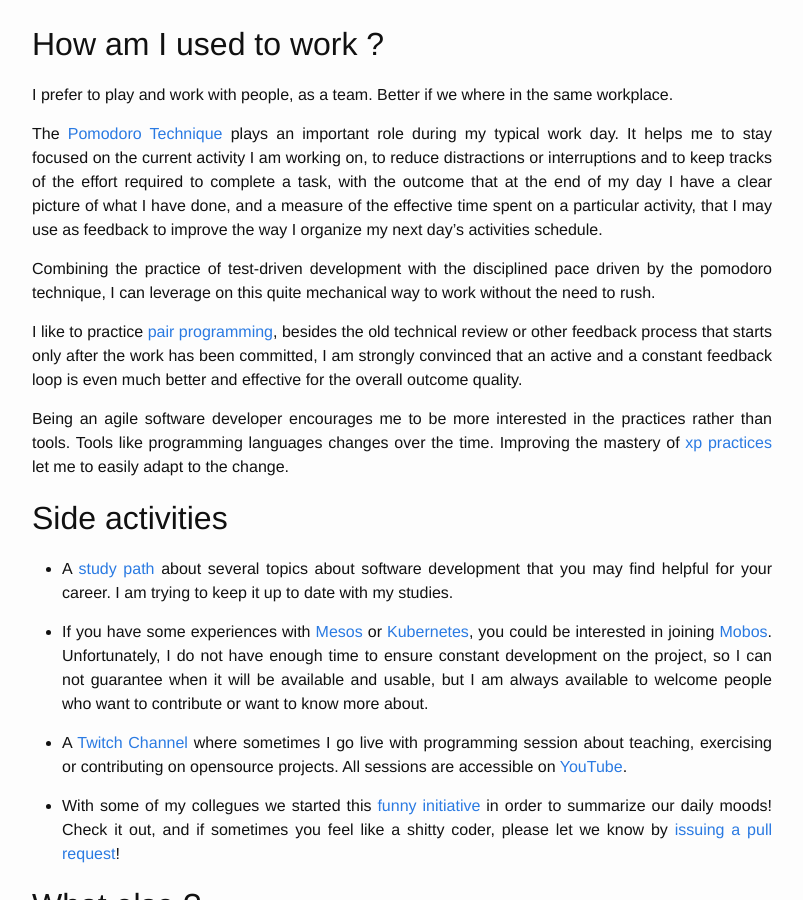
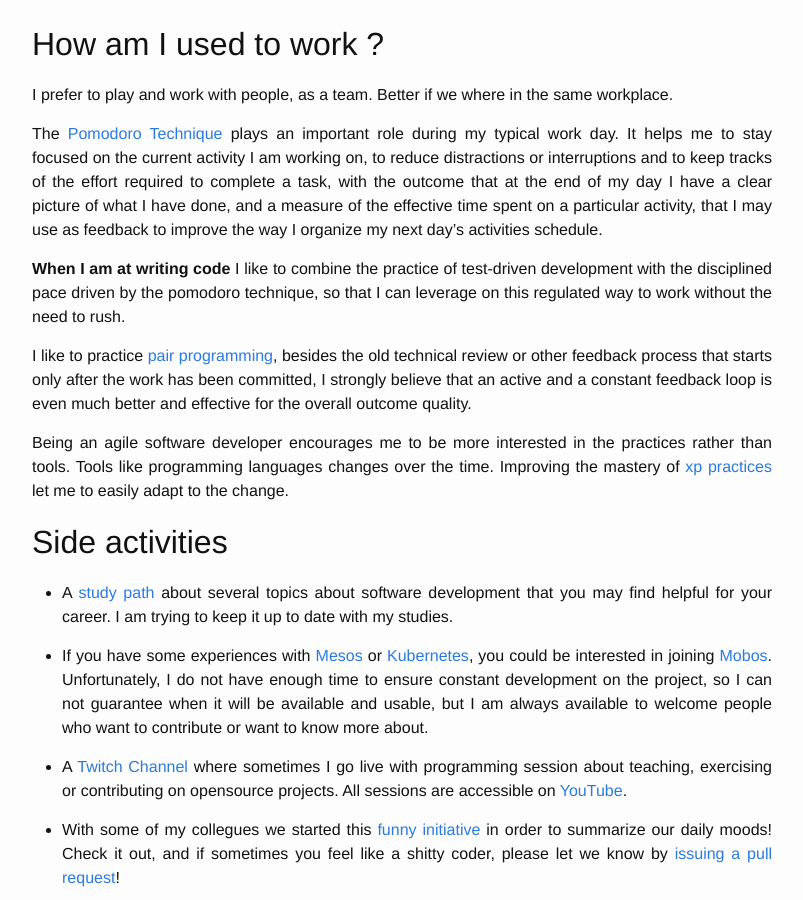
Before and after one commit to joebew42/joebew42.github.io, a Jekyll site: the page built from about.md, in a window 1280 px wide and 900 px high, scrolled down 468 px. Shown: the whole window, without its empty margins (238-1041 px from the left). Built offline with Jekyll 4.4.1, drawn with Linux system fonts in a browser that asks for light colours.

Commit message:
when I am at writing code

```diff
--- a/about.md
+++ b/about.md
@@ -20,9 +20,9 @@ I prefer to play and work with people, as a team. Better if we where in the same
 
 The [Pomodoro Technique](https://en.wikipedia.org/wiki/Pomodoro_Technique) plays an important role during my typical work day. It helps me to stay focused on the current activity I am working on, to reduce distractions or interruptions and to keep tracks of the effort required to complete a task, with the outcome that at the end of my day I have a clear picture of what I have done, and a measure of the effective time spent on a particular activity, that I may use as feedback to improve the way I organize my next day's activities schedule.
 
-Combining the practice of test-driven development with the disciplined pace driven by the pomodoro technique, I can leverage on this quite mechanical way to work without the need to rush.
+**When I am at writing code** I like to combine the practice of test-driven development with the disciplined pace driven by the pomodoro technique, so that I can leverage on this regulated way to work without the need to rush.
 
-I like to practice [pair programming](https://en.wikipedia.org/wiki/Pair_programming), besides the old technical review or other feedback process that starts only after the work has been committed, I am strongly convinced that an active and a constant feedback loop is even much better and effective for the overall outcome quality.
+I like to practice [pair programming](https://en.wikipedia.org/wiki/Pair_programming), besides the old technical review or other feedback process that starts only after the work has been committed, I strongly believe that an active and a constant feedback loop is even much better and effective for the overall outcome quality.
 
 Being an agile software developer encourages me to be more interested in the practices rather than tools. Tools like programming languages changes over the time. Improving the mastery of [xp practices](https://en.wikipedia.org/wiki/Extreme_programming_practices) let me to easily adapt to the change.
 
```
